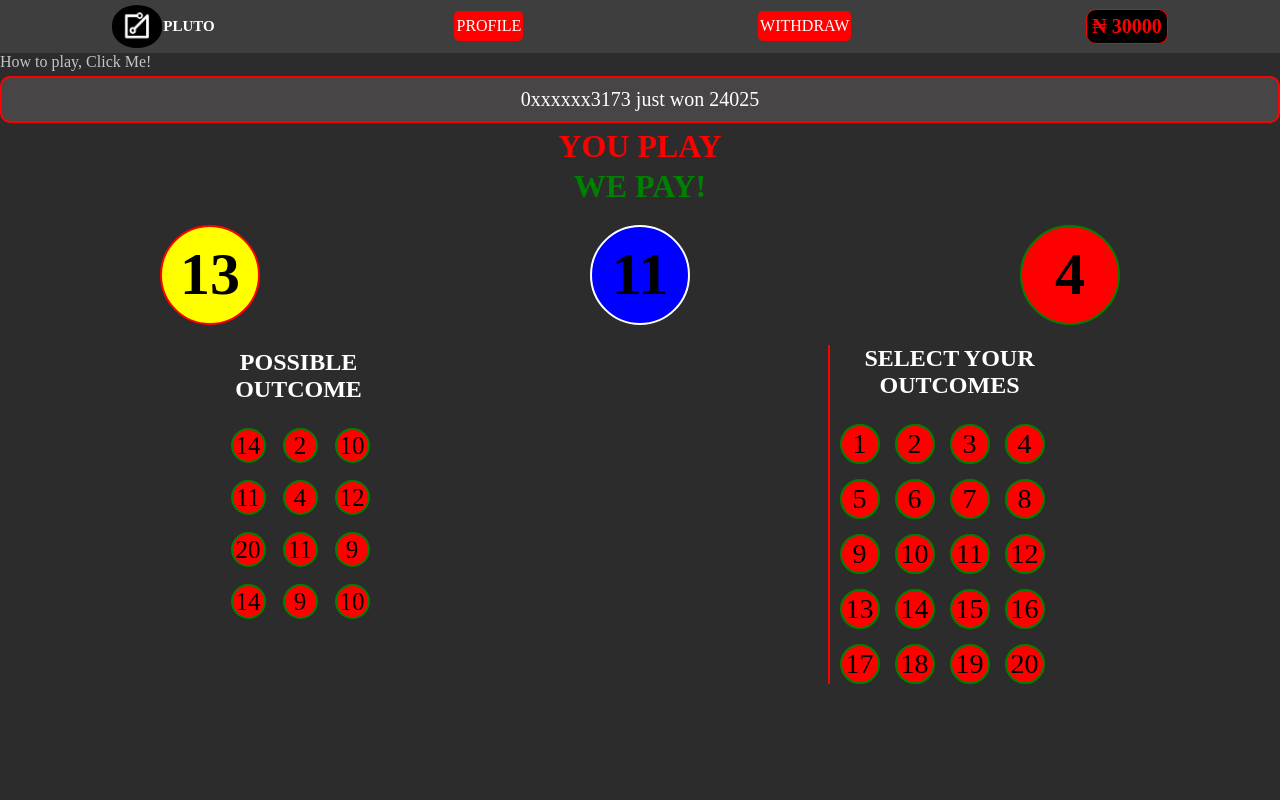
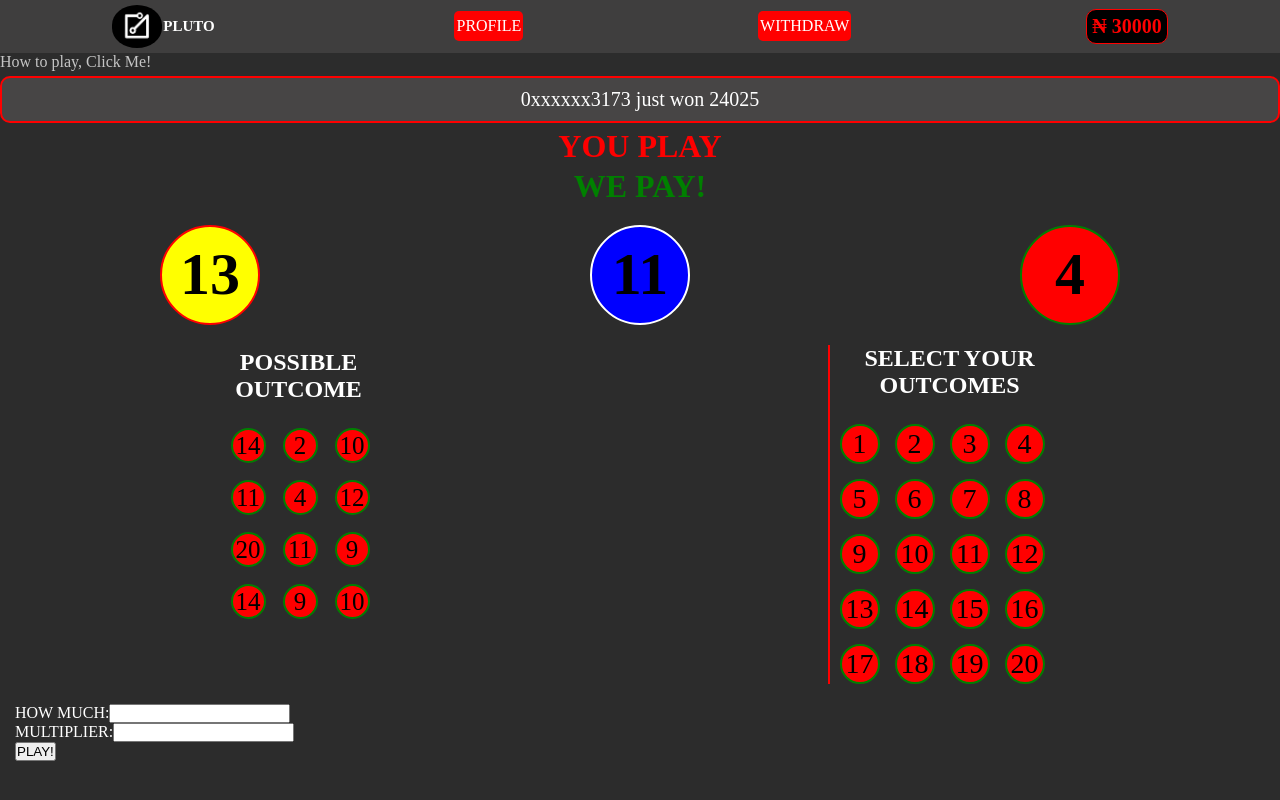
Before and after one commit to Dev-180Memes/Game, a React (Vite) app in the folder vite-project/: page / in a window 1280 px wide. Built offline with nearby package versions, Linux system fonts and the light colour scheme.

Commit message:
further development

```diff
--- a/vite-project/src/components/css/body.css
+++ b/vite-project/src/components/css/body.css
@@ -133,3 +133,7 @@ body {
     border-left: 2px solid red;
     padding-left: 10px;
 }
+
+.bet-amount {
+    margin: 20px 15px;
+}
--- a/vite-project/src/components/js/Body.tsx
+++ b/vite-project/src/components/js/Body.tsx
@@ -117,6 +117,36 @@ const Body = () => {
 
       </div>
 
+      <div className="user-amount">
+
+        <div className="bet-amount">
+          <form action="">
+
+            <div className="the-amount">
+
+              <div className="how-much">
+                <label htmlFor="amount-to-stake">HOW MUCH:</label>
+
+                <input type="number" required min="200" id='amount-to-stake' />
+              </div>
+
+              <div className="multiplier">
+
+                <label htmlFor="multiplier">MULTIPLIER:</label>
+
+                <input type="number" id="multiplier" min="2" />
+
+              </div>
+
+            </div>
+
+            <button>PLAY!</button>
+
+          </form>
+        </div>
+
+      </div>
+
     </div>
   )
 }
```
